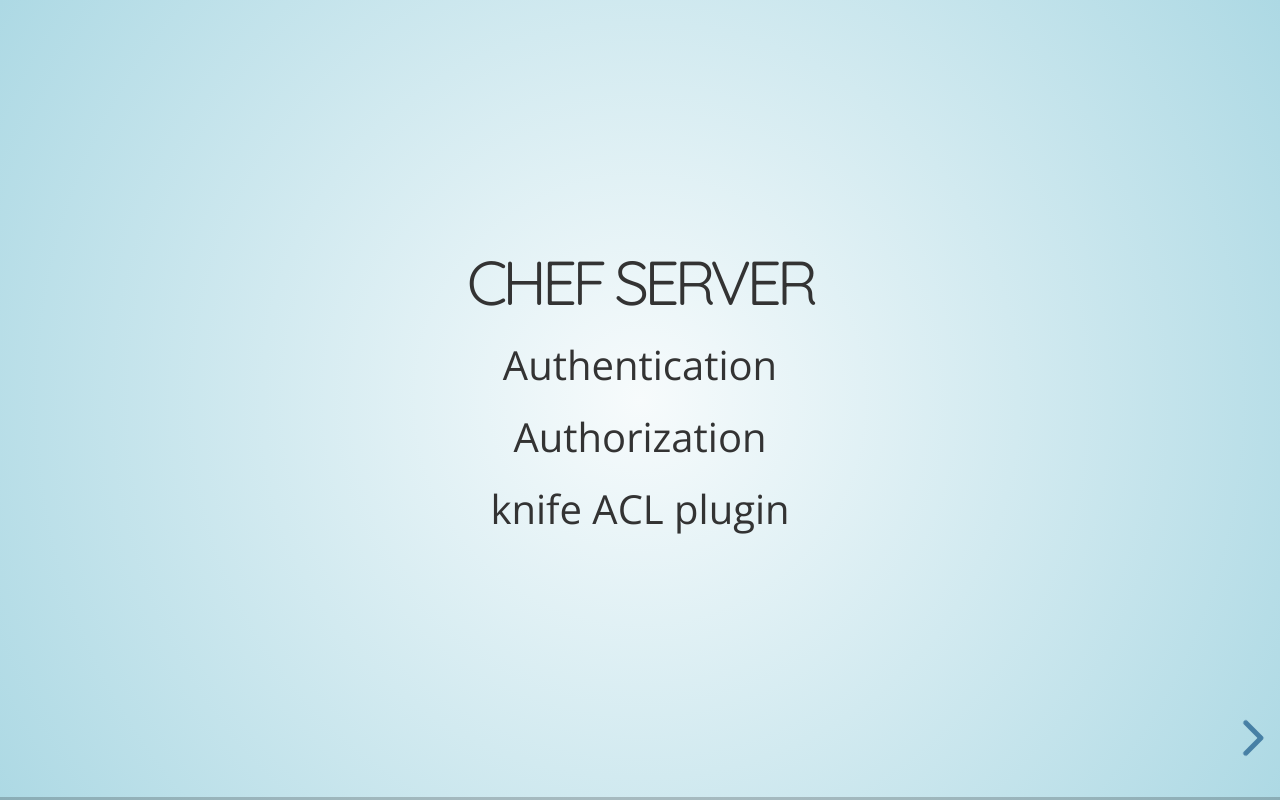
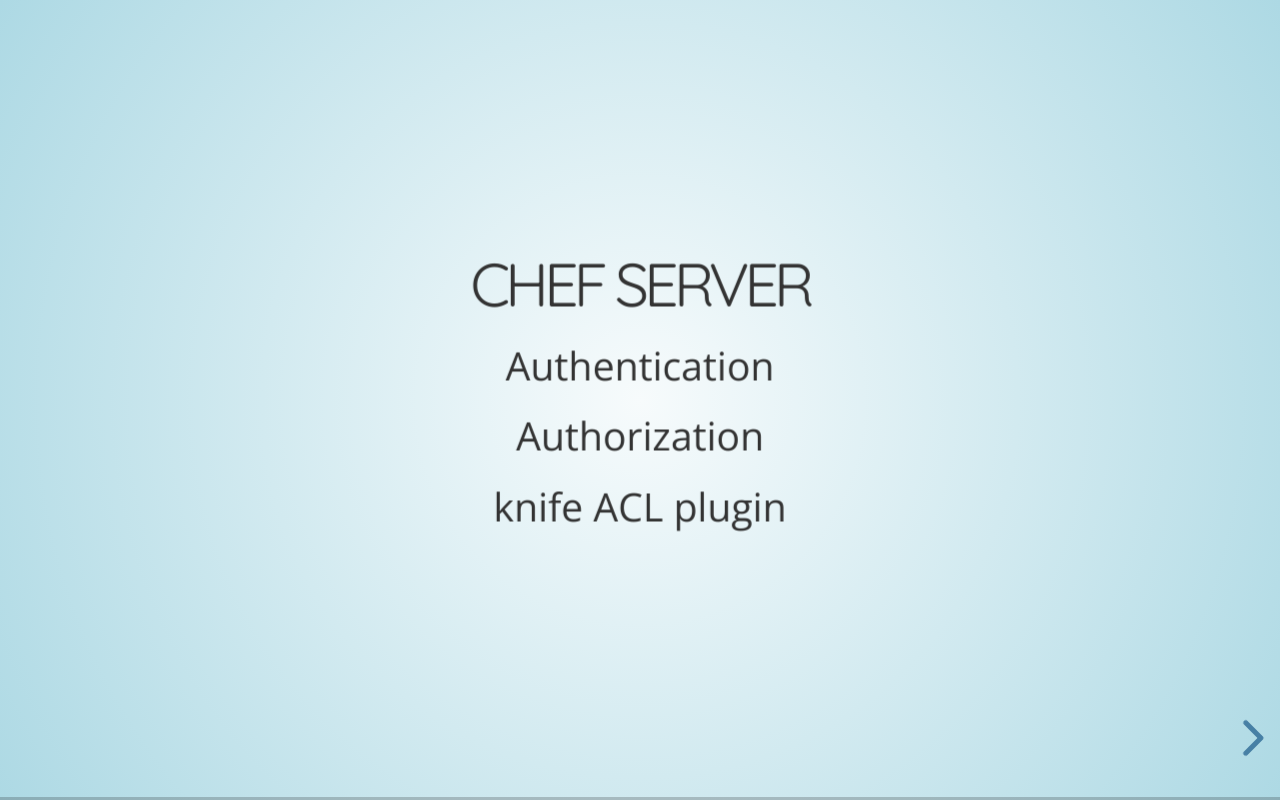
Before and after one commit to stefanfreitag/presentation_chef_acls, a website: page index.html in a window 1280 px wide. Drawn offline with nearby package versions, Linux system fonts and the light colour scheme.

Commit message:
Updated width

```diff
--- a/index.html
+++ b/index.html
@@ -46,6 +46,7 @@
 			progress: true,
 			history: true,
 			margin: 0.02,
+			width: 1280,
 			minScale: 0.2,
 			maxScale: 1.0,
 			dependencies: [{
```
